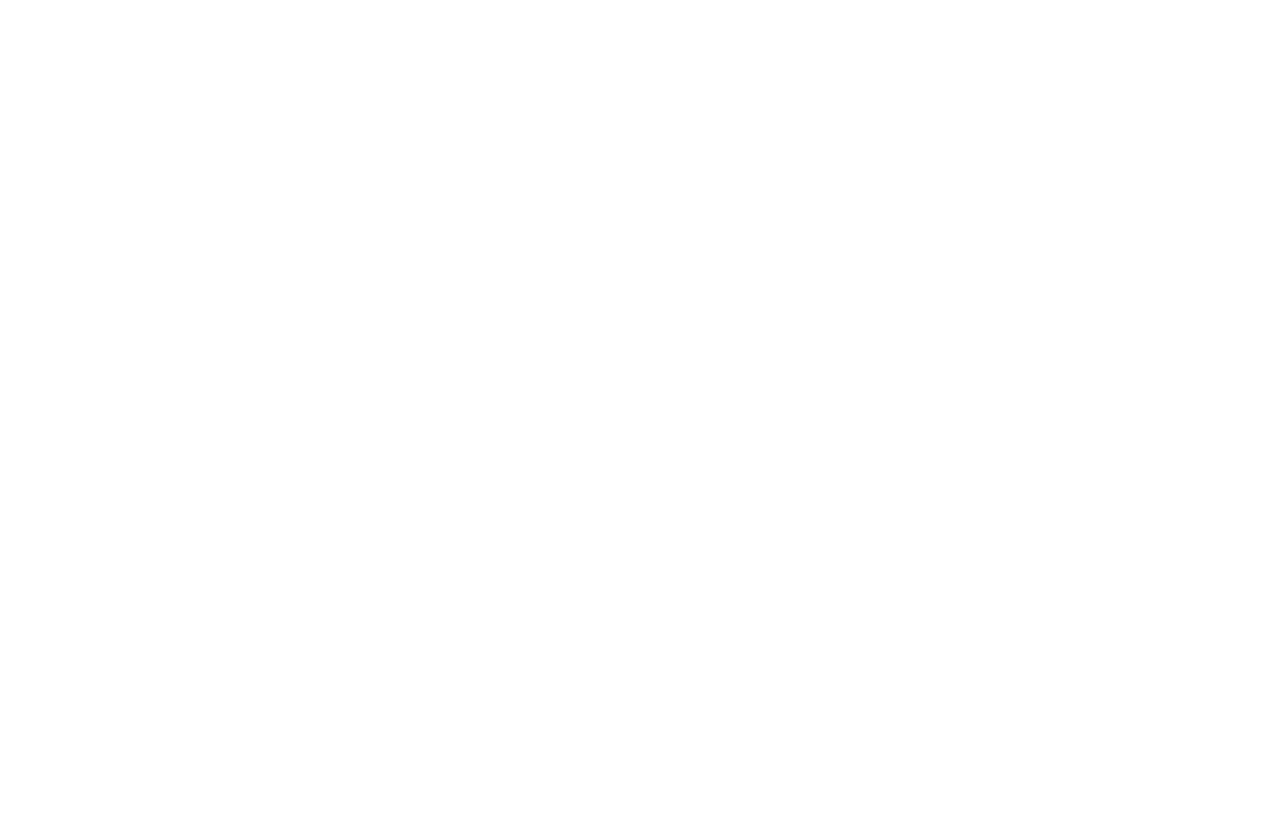
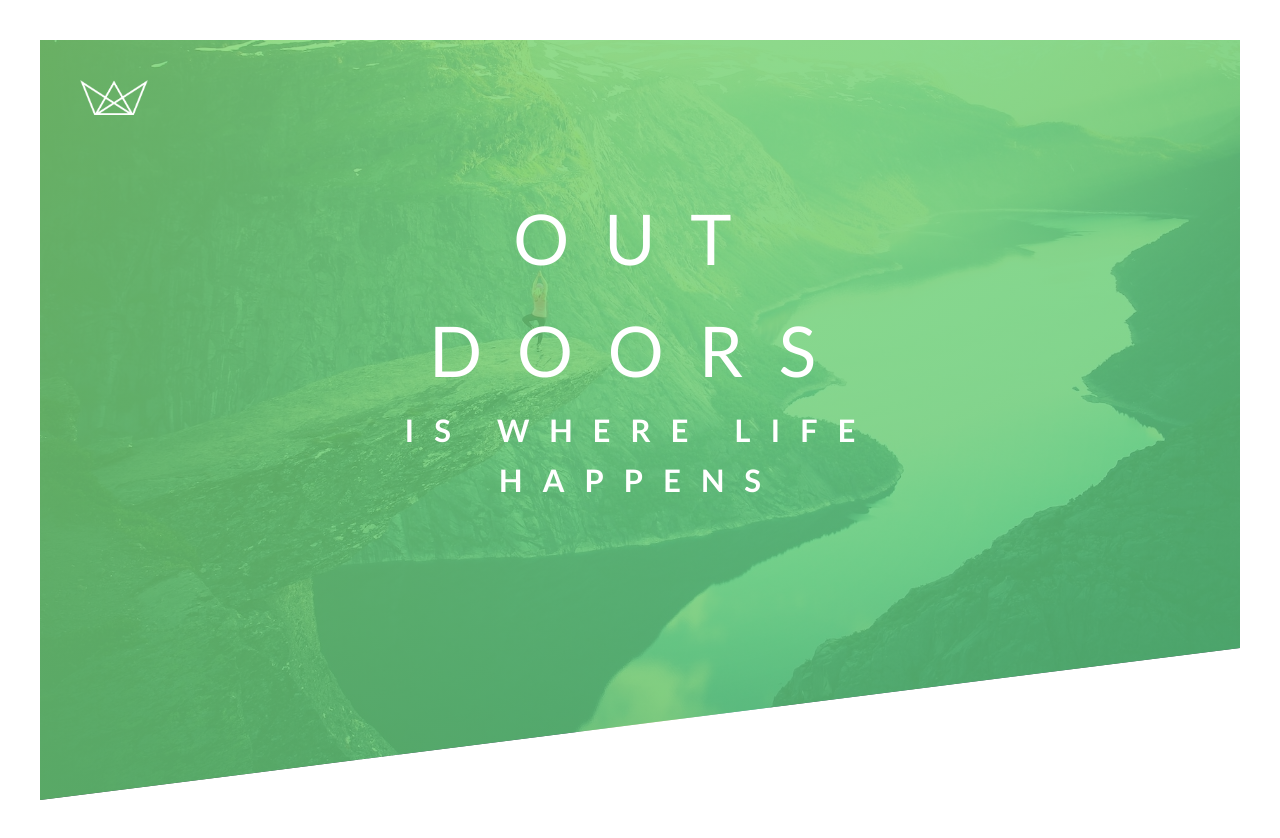
Before and after one commit to dat-truong196nt/Natours, a React (Create React App) app: page / in a window 1280 px wide. Before the commit the page ends 800 px from the top, so only its background shows below. Built offline with nearby package versions, Linux system fonts and the light colour scheme.

Commit message:
feat: add-Header-page

```diff
--- a/src/App.js
+++ b/src/App.js
@@ -1,7 +1,8 @@
-
+import { Home } from './pages/Home/Home'
 function App() {
   return (
     <>
+      <Home/>
     </>
   );
 }
--- /dev/null
+++ b/src/Components/Header.jsx
@@ -0,0 +1,15 @@
+import Logo from '../assets/img/logo-white.png'
+
+export const Header = () => (
+	<header>
+		<div className='logo'>
+			<img className='logo__item' src={Logo} alt='Logo'></img>
+		</div>
+		<div className='box-text'>
+			<div className='heading-primary'>
+				<div className='heading-primary__main'>Out doors</div>
+				<div className='heading-primary__sub'>is where life happens</div>
+			</div>
+		</div>
+	</header>
+)
--- /dev/null
+++ b/src/assets/scss/_header.scss
@@ -0,0 +1,47 @@
+header {
+	height: 95vh;
+	background-image:
+		linear-gradient(
+			to bottom right ,
+			rgba($color: $color-light-green, $alpha: 0.8),
+			rgba($color: $color-medium-green, $alpha: 0.8)
+		),
+		url(../img/hero.jpg);
+	background-size: cover;
+	clip-path: polygon(0 0, 100% 0, 100% 80%, 0 100%);
+	position: relative;
+}
+
+.logo {
+	position: absolute;
+	top: 40px;
+	left: 40px;
+	&__item {
+		height: 35px;
+	}
+}
+
+.box-text {
+	position: absolute;
+	left: 50%;
+	top: 40%;
+	transform: translate(-50%, -50%);
+}
+
+.heading {
+	&-primary {
+		color: white;
+		text-align: center;
+		text-transform: uppercase;
+		&__main {
+			font-size: 7rem;
+			font-weight: 400;
+			letter-spacing: 35px;
+		}
+		&__sub {
+			font-size: 3.1rem;
+			letter-spacing: 20px;
+			font-weight: 700;
+		}
+	}
+}
--- a/src/assets/scss/_reset.scss
+++ b/src/assets/scss/_reset.scss
@@ -16,4 +16,7 @@
 	font-size: 1.6rem;
 	line-height: 1.6;
 	color: $color-default;
+
+	// Additional
+	padding: 40px;
 }
--- /dev/null
+++ b/src/assets/scss/index.scss
@@ -0,0 +1,11 @@
+/* IMPORTANT: Do not change the order of these files */
+
+// abstract
+@import './variables';
+@import './fonts';
+
+// base
+@import './reset';
+
+// layouts
+@import './header';
--- a/src/index.js
+++ b/src/index.js
@@ -3,6 +3,7 @@
 import './index.css';
 import App from './App';
 import reportWebVitals from './reportWebVitals';
+import './assets/scss/index.scss'
 
 ReactDOM.render(
   <React.StrictMode>
--- a/src/pages/Home/Home.jsx
+++ b/src/pages/Home/Home.jsx
@@ -0,0 +1,7 @@
+import { Header } from "../../Components/Header";
+
+export const Home = () => (
+	<>
+		<Header/>
+	</>
+)
```
